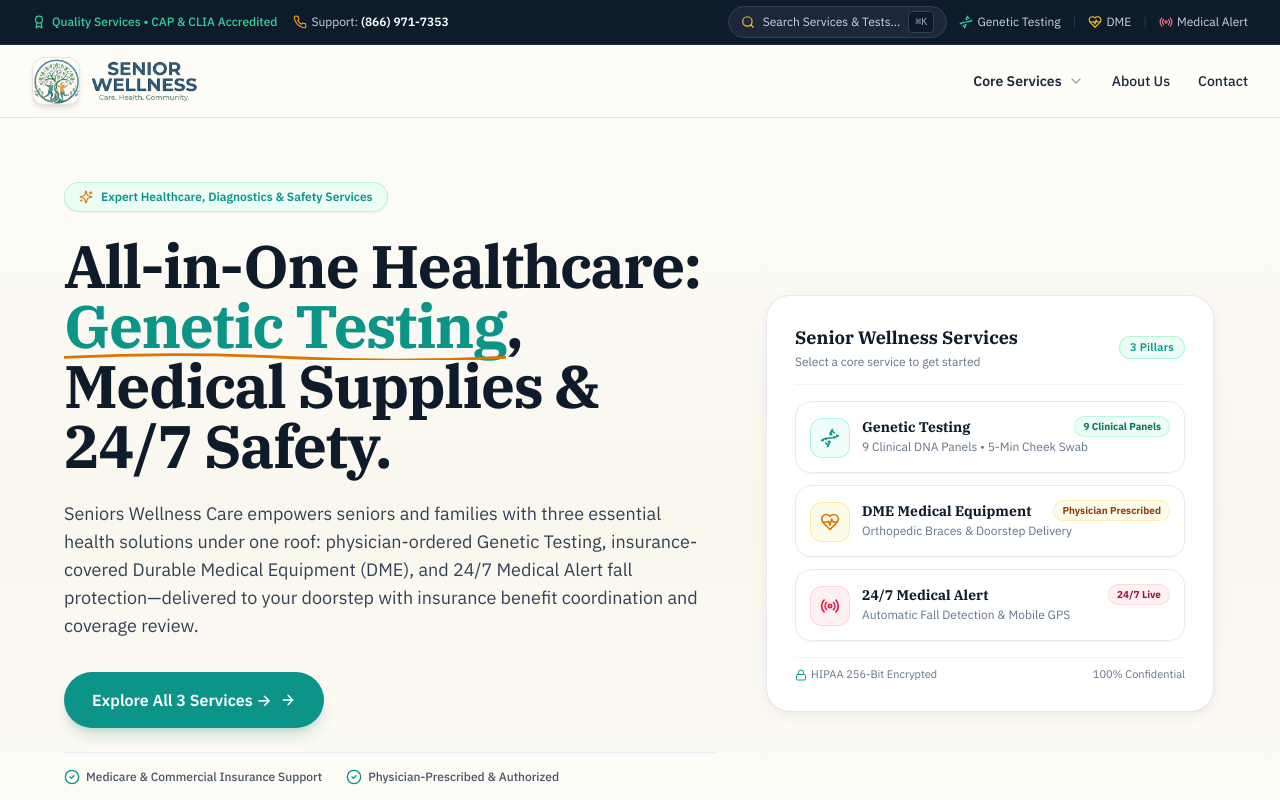
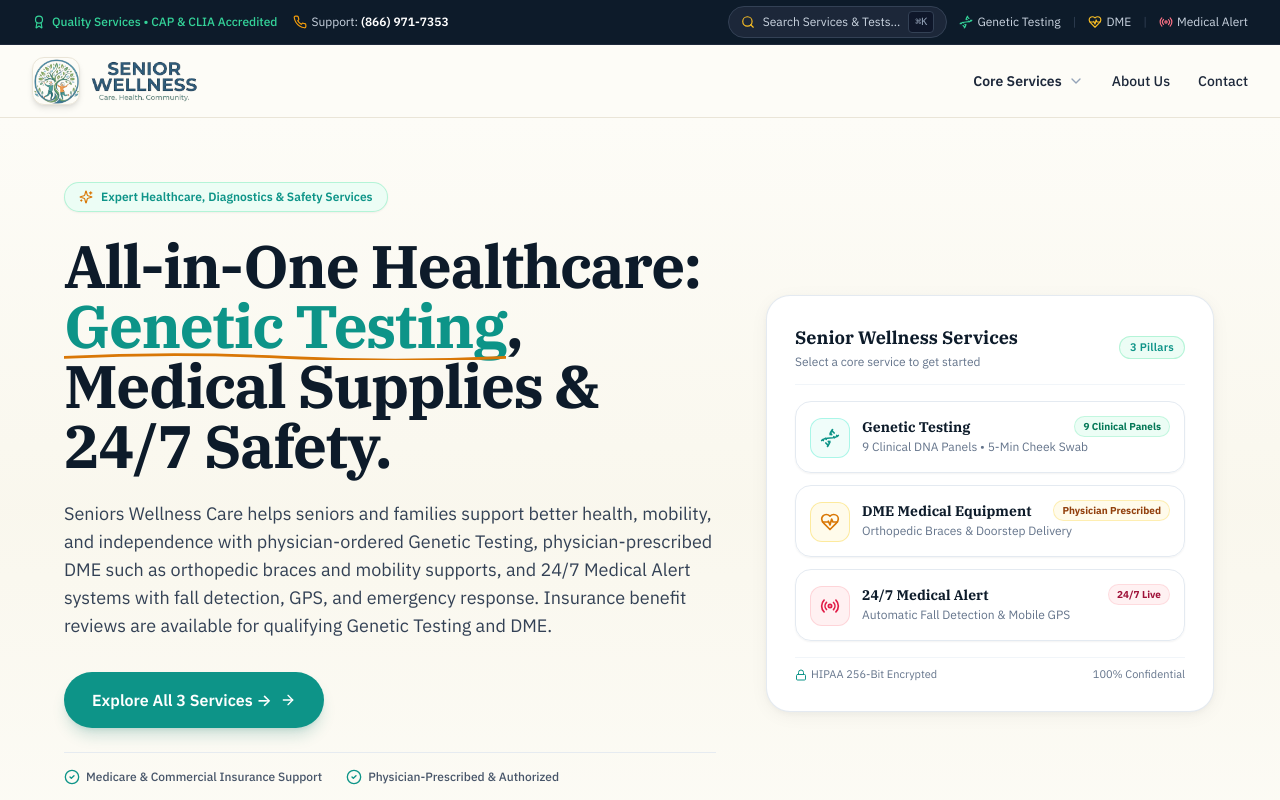
Before and after one commit to itpristine/seniorswellnesscare, a Next.js app: page / in a window 1280 px wide. Shown: the top 800 px of the page. Built offline with nearby package versions, Linux system fonts and the light colour scheme.

Commit message:
Refactor code structure for improved readability and maintainability

```diff
--- a/app/page.tsx
+++ b/app/page.tsx
@@ -27,7 +27,7 @@
 export const metadata: Metadata = {
   title: 'Seniors Wellness Care | Medicare Genetic Testing, DME & Medical Alert Systems USA',
   description:
-    'Seniors Wellness Care is a comprehensive healthcare platform offering physician-ordered Genetic Testing, Medicare-covered Durable Medical Equipment (DME), and 24/7 Medical Alert safety systems with insurance coverage support across the USA.',
+    'Seniors Wellness Care connects seniors and families with physician-ordered Genetic Testing, insurance-covered Durable Medical Equipment (DME), and independent 24/7 Medical Alert safety systems across the USA.',
 };
 
 export default function HomePage() {
@@ -110,7 +110,7 @@
             </h1>
 
             <p className="font-sans-body text-sm sm:text-base md:text-lg text-slate-700 leading-relaxed max-w-2xl">
-              Seniors Wellness Care empowers seniors and families with three essential health solutions under one roof: physician-ordered Genetic Testing, insurance-covered Durable Medical Equipment (DME), and 24/7 Medical Alert fall protection—delivered to your doorstep with insurance benefit coordination and coverage review.
+              Seniors Wellness Care helps seniors and families support better health, mobility, and independence with physician-ordered Genetic Testing, physician-prescribed DME such as orthopedic braces and mobility supports, and 24/7 Medical Alert systems with fall detection, GPS, and emergency response. Insurance benefit reviews are available for qualifying Genetic Testing and DME.
             </p>
 
             {/* CTA */}
```
Also changed, not shown: 1 other file (tests, documents, lock files or other folders).
